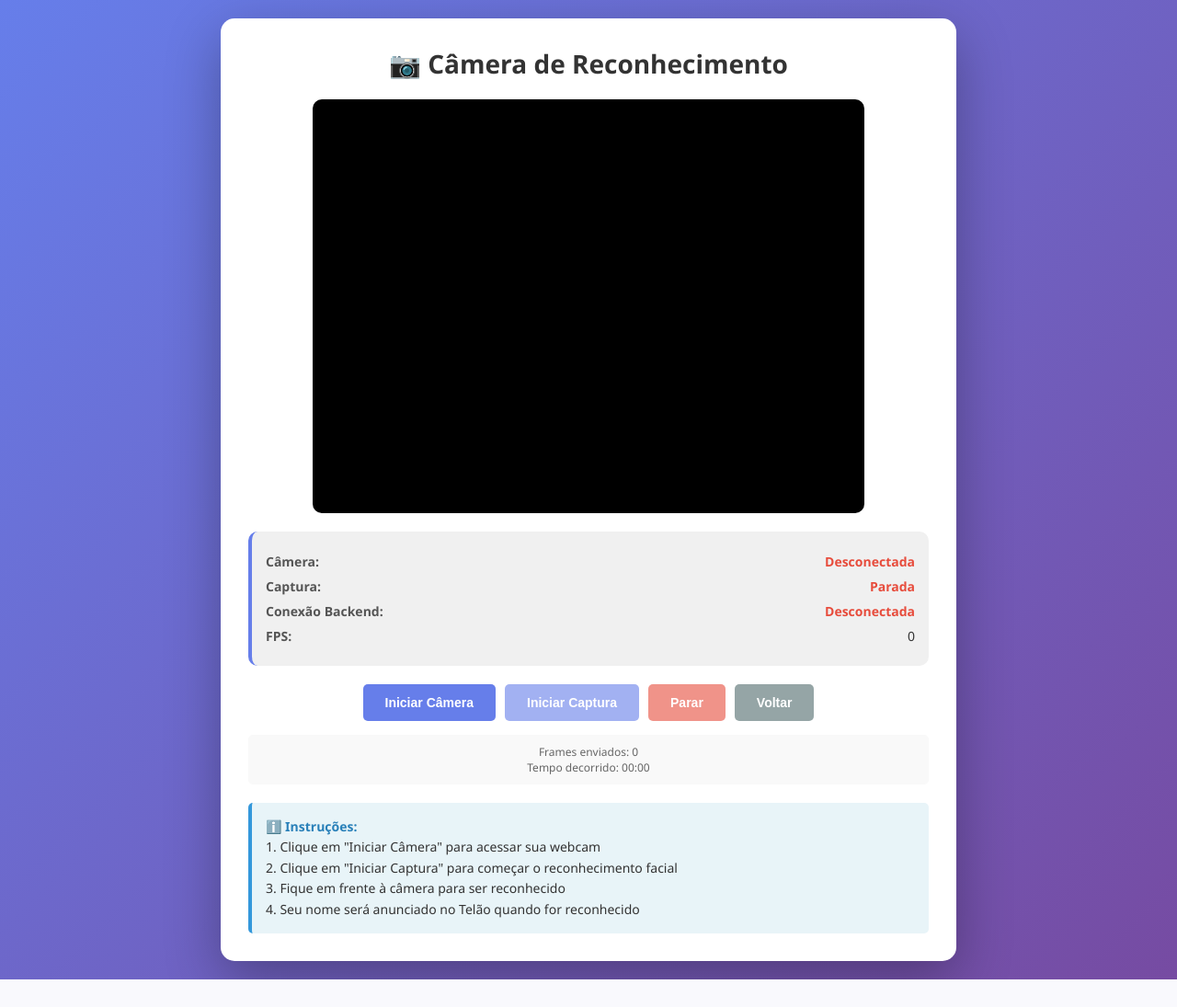
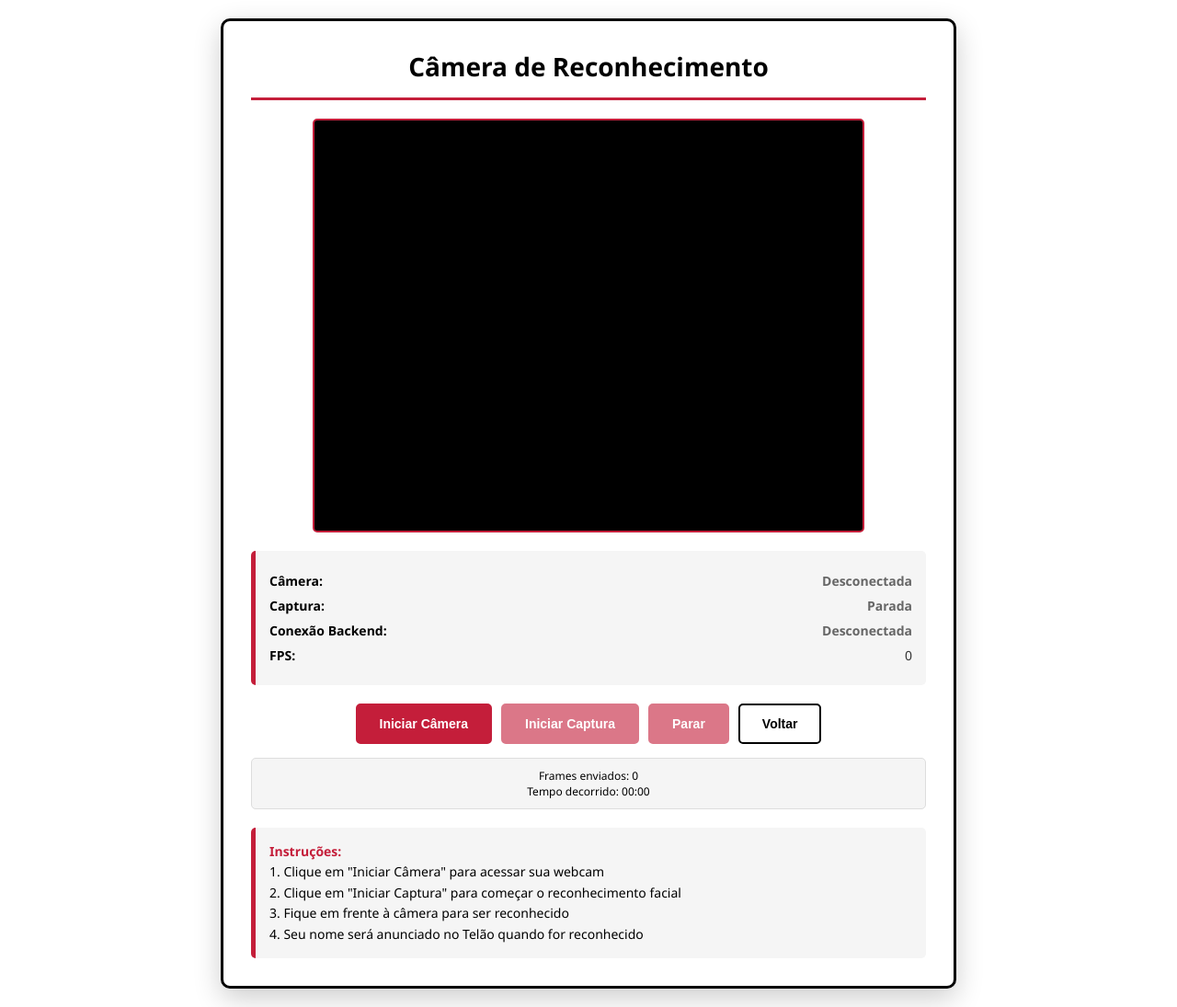
Before and after one commit to lucasmsdev/reconhecimento_facial_formatura_senai, a FastAPI app: page /camera in a window 1280 px wide. Shown: the whole page at 92% size. Before the commit the page ends 1065 px from the top, so only its background shows below. Run offline with FastAPI, Linux system fonts and the light colour scheme.

Commit message:
Remove emojis and update design to white/black/red color scheme
Design Changes:
- Remove all emojis from UI
- White background with black text
- Red (#c41e3a) as accent color for buttons and important elements
- Updated all pages (home, camera, telao)

Functional Updates:
- Support loading multiple student photos from subdirectories
- Load all photos from subdirectory named after student
- Average face features from multiple photos for better accuracy

https://claude.ai/code/session_01XhtxaJw6cQLLQ13VpzpSQ9

```diff
--- a/main.py
+++ b/main.py
@@ -85,7 +85,8 @@ def extract_face_features(image_array) -> Optional[np.ndarray]:
 
 
 def load_known_faces():
-    """Carrega as faces conhecidas da pasta de alunos cadastrados."""
+    """Carrega as faces conhecidas da pasta de alunos cadastrados.
+    Busca por subpastas nomeadas com o nome do aluno."""
     global student_face_images
 
     student_face_images = {}
@@ -94,41 +95,83 @@ def load_known_faces():
         print(f"Pasta {ALUNOS_DIR} não encontrada!")
         return
 
-    image_files = (
-        list(ALUNOS_DIR.glob("*.jpg"))
-        + list(ALUNOS_DIR.glob("*.png"))
-        + list(ALUNOS_DIR.glob("*.jpeg"))
-    )
+    # Buscar subpastas (cada pasta é um aluno)
+    student_folders = [d for d in ALUNOS_DIR.iterdir() if d.is_dir()]
 
-    if not image_files:
-        print(f"Nenhuma imagem encontrada em {ALUNOS_DIR}")
-        return
+    if not student_folders:
+        # Se não houver pastas, buscar imagens diretamente
+        image_files = (
+            list(ALUNOS_DIR.glob("*.jpg"))
+            + list(ALUNOS_DIR.glob("*.png"))
+            + list(ALUNOS_DIR.glob("*.jpeg"))
+        )
 
-    print(f"Carregando {len(image_files)} imagens...")
+        if not image_files:
+            print(f"Nenhuma imagem encontrada em {ALUNOS_DIR}")
+            return
 
-    for image_path in image_files:
-        try:
-            # Nome do aluno é o nome do arquivo sem extensão
-            aluno_name = image_path.stem
+        print(f"Carregando {len(image_files)} imagens...")
 
-            # Carregar imagem
-            image = cv2.imread(str(image_path))
-            if image is None:
-                print(f"✗ Erro ao ler: {image_path.name}")
+        for image_path in image_files:
+            try:
+                aluno_name = image_path.stem
+                image = cv2.imread(str(image_path))
+                if image is None:
+                    print(f"Erro ao ler: {image_path.name}")
+                    continue
+
+                features = extract_face_features(image)
+                if features is not None:
+                    student_face_images[aluno_name] = features
+                    print(f"Carregado: {aluno_name}")
+                else:
+                    print(f"Nenhum rosto detectado em: {image_path.name}")
+            except Exception as e:
+                print(f"Erro ao processar {image_path.name}: {e}")
+    else:
+        # Carregar imagens de subpastas
+        print(f"Carregando imagens de {len(student_folders)} aluno(s)...")
+
+        for student_folder in student_folders:
+            aluno_name = student_folder.name
+            print(f"\nAluno: {aluno_name}")
+
+            image_files = (
+                list(student_folder.glob("*.jpg"))
+                + list(student_folder.glob("*.png"))
+                + list(student_folder.glob("*.jpeg"))
+            )
+
+            if not image_files:
+                print(f"  Nenhuma imagem encontrada em {aluno_name}/")
                 continue
 
-            # Extrair features
-            features = extract_face_features(image)
+            features_list = []
 
-            if features is not None:
-                student_face_images[aluno_name] = features
-                print(f"✓ Carregado: {aluno_name}")
+            for image_path in image_files:
+                try:
+                    image = cv2.imread(str(image_path))
+                    if image is None:
+                        print(f"  Erro ao ler: {image_path.name}")
+                        continue
+
+                    features = extract_face_features(image)
+                    if features is not None:
+                        features_list.append(features)
+                        print(f"  Carregado: {image_path.name}")
+                    else:
+                        print(f"  Nenhum rosto detectado em: {image_path.name}")
+                except Exception as e:
+                    print(f"  Erro ao processar {image_path.name}: {e}")
+
+            if features_list:
+                # Usar a média de todas as features
+                student_face_images[aluno_name] = np.mean(features_list, axis=0)
+                print(f"  Total de {len(features_list)} foto(s) carregada(s)")
             else:
-                print(f"✗ Nenhum rosto detectado em: {image_path.name}")
-        except Exception as e:
-            print(f"✗ Erro ao processar {image_path.name}: {e}")
+                print(f"  Nenhuma foto valida para {aluno_name}")
 
-    print(f"Total de alunos carregados: {len(student_face_images)}")
+    print(f"\nTotal de alunos carregados: {len(student_face_images)}")
 
 
 def recognize_face(image_data: bytes) -> Optional[str]:
@@ -229,18 +272,21 @@ async def root():
                 align-items: center;
                 height: 100vh;
                 margin: 0;
-                background: linear-gradient(135deg, #667eea 0%, #764ba2 100%);
+                background: white;
             }
             .container {
                 text-align: center;
                 background: white;
                 padding: 40px;
+                border: 3px solid #000;
                 border-radius: 10px;
                 box-shadow: 0 10px 25px rgba(0,0,0,0.2);
             }
             h1 {
-                color: #333;
+                color: #000;
                 margin-bottom: 30px;
+                border-bottom: 3px solid #c41e3a;
+                padding-bottom: 15px;
             }
             .buttons {
                 display: flex;
@@ -254,18 +300,30 @@ async def root():
                 text-decoration: none;
                 border-radius: 5px;
                 transition: transform 0.2s, box-shadow 0.2s;
+                border: 2px solid #000;
+                font-weight: 600;
             }
             .btn-camera {
-                background: #667eea;
+                background: #c41e3a;
                 color: white;
+                border-color: #c41e3a;
+            }
+            .btn-camera:hover {
+                background: white;
+                color: #c41e3a;
             }
             .btn-telao {
-                background: #764ba2;
+                background: #c41e3a;
                 color: white;
+                border-color: #c41e3a;
+            }
+            .btn-telao:hover {
+                background: white;
+                color: #c41e3a;
             }
             a:hover {
                 transform: translateY(-2px);
-                box-shadow: 0 5px 15px rgba(0,0,0,0.3);
+                box-shadow: 0 5px 15px rgba(196, 30, 58, 0.3);
             }
         </style>
     </head>
@@ -273,8 +331,8 @@ async def root():
         <div class="container">
             <h1>Sistema de Reconhecimento Facial</h1>
             <div class="buttons">
-                <a href="/camera" class="btn-camera">📷 Câmera</a>
-                <a href="/telao" class="btn-telao">📺 Telão</a>
+                <a href="/camera" class="btn-camera">Câmera</a>
+                <a href="/telao" class="btn-telao">Telão</a>
             </div>
         </div>
     </body>
--- a/templates/camera.html
+++ b/templates/camera.html
@@ -13,7 +13,7 @@
 
         body {
             font-family: 'Segoe UI', Tahoma, Geneva, Verdana, sans-serif;
-            background: linear-gradient(135deg, #667eea 0%, #764ba2 100%);
+            background: white;
             min-height: 100vh;
             display: flex;
             justify-content: center;
@@ -23,8 +23,9 @@
 
         .container {
             background: white;
-            border-radius: 15px;
-            box-shadow: 0 20px 60px rgba(0, 0, 0, 0.3);
+            border: 3px solid #000;
+            border-radius: 10px;
+            box-shadow: 0 10px 30px rgba(0, 0, 0, 0.2);
             padding: 30px;
             max-width: 800px;
             width: 100%;
@@ -32,9 +33,11 @@
 
         h1 {
             text-align: center;
-            color: #333;
+            color: #000;
             margin-bottom: 20px;
             font-size: 28px;
+            border-bottom: 3px solid #c41e3a;
+            padding-bottom: 15px;
         }
 
         .video-container {
@@ -43,7 +46,8 @@
             max-width: 600px;
             margin: 0 auto 20px;
             background: #000;
-            border-radius: 10px;
+            border: 2px solid #c41e3a;
+            border-radius: 5px;
             overflow: hidden;
             aspect-ratio: 4/3;
         }
@@ -55,11 +59,11 @@
         }
 
         .status-bar {
-            background: #f0f0f0;
+            background: #f5f5f5;
             padding: 15px;
-            border-radius: 10px;
+            border-radius: 5px;
             margin-bottom: 20px;
-            border-left: 4px solid #667eea;
+            border-left: 5px solid #c41e3a;
         }
 
         .status-item {
@@ -67,11 +71,12 @@
             justify-content: space-between;
             margin: 8px 0;
             font-size: 14px;
+            color: #000;
         }
 
         .status-label {
             font-weight: 600;
-            color: #555;
+            color: #000;
         }
 
         .status-value {
@@ -79,12 +84,12 @@
         }
 
         .status-value.active {
-            color: #27ae60;
+            color: #c41e3a;
             font-weight: bold;
         }
 
         .status-value.inactive {
-            color: #e74c3c;
+            color: #666;
             font-weight: bold;
         }
 
@@ -98,7 +103,7 @@
         button {
             padding: 12px 24px;
             font-size: 14px;
-            border: none;
+            border: 2px solid #000;
             border-radius: 5px;
             cursor: pointer;
             transition: all 0.3s ease;
@@ -106,33 +111,39 @@
         }
 
         .btn-primary {
-            background: #667eea;
+            background: #c41e3a;
             color: white;
+            border-color: #c41e3a;
         }
 
         .btn-primary:hover:not(:disabled) {
-            background: #5568d3;
+            background: white;
+            color: #c41e3a;
             transform: translateY(-2px);
-            box-shadow: 0 5px 15px rgba(102, 126, 234, 0.4);
+            box-shadow: 0 5px 15px rgba(196, 30, 58, 0.4);
         }
 
         .btn-secondary {
-            background: #95a5a6;
-            color: white;
+            background: white;
+            color: #000;
+            border-color: #000;
         }
 
         .btn-secondary:hover:not(:disabled) {
-            background: #7f8c8d;
+            background: #000;
+            color: white;
             transform: translateY(-2px);
         }
 
         .btn-danger {
-            background: #e74c3c;
+            background: #c41e3a;
             color: white;
+            border-color: #c41e3a;
         }
 
         .btn-danger:hover:not(:disabled) {
-            background: #c0392b;
+            background: white;
+            color: #c41e3a;
             transform: translateY(-2px);
         }
 
@@ -142,18 +153,18 @@
         }
 
         .info-box {
-            background: #e8f4f8;
-            border-left: 4px solid #3498db;
+            background: #f5f5f5;
+            border-left: 5px solid #c41e3a;
             padding: 15px;
             border-radius: 5px;
             margin-top: 20px;
             font-size: 14px;
-            color: #333;
+            color: #000;
             line-height: 1.6;
         }
 
         .info-box strong {
-            color: #2980b9;
+            color: #c41e3a;
         }
 
         canvas {
@@ -163,10 +174,11 @@
         .stats {
             margin-top: 15px;
             padding: 10px;
-            background: #f9f9f9;
+            background: #f5f5f5;
+            border: 1px solid #ddd;
             border-radius: 5px;
             font-size: 12px;
-            color: #666;
+            color: #000;
             text-align: center;
         }
 
@@ -191,7 +203,7 @@
 </head>
 <body>
     <div class="container">
-        <h1>📷 Câmera de Reconhecimento</h1>
+        <h1>Câmera de Reconhecimento</h1>
 
         <div class="video-container">
             <video id="video" autoplay playsinline></video>
@@ -229,7 +241,7 @@
         </div>
 
         <div class="info-box">
-            <strong>ℹ️ Instruções:</strong><br>
+            <strong>Instruções:</strong><br>
             1. Clique em "Iniciar Câmera" para acessar sua webcam<br>
             2. Clique em "Iniciar Captura" para começar o reconhecimento facial<br>
             3. Fique em frente à câmera para ser reconhecido<br>
@@ -309,17 +321,10 @@
             frameCounter = 0;
 
             captureBtn.textContent = 'Parar Captura';
-            captureBtn.classList.remove('btn-primary');
-            captureBtn.classList.add('btn-danger');
             updateStatus('captureStatus', 'active', 'Ativa');
 
-            // Capturar a cada 500ms (2 frames/segundo)
             captureInterval = setInterval(captureFrame, 500);
-
-            // Atualizar FPS a cada segundo
             setInterval(updateFPS, 1000);
-
-            // Atualizar tempo decorrido
             setInterval(updateElapsedTime, 1000);
         }
 
@@ -328,8 +333,6 @@
             clearInterval(captureInterval);
 
             captureBtn.textContent = 'Iniciar Captura';
-            captureBtn.classList.add('btn-primary');
-            captureBtn.classList.remove('btn-danger');
             updateStatus('captureStatus', 'inactive', 'Parada');
         }
 
@@ -426,7 +429,6 @@
             window.location.href = '/';
         }
 
-        // Limpar ao sair da página
         window.addEventListener('beforeunload', () => {
             if (stream) {
                 stream.getTracks().forEach(track => track.stop());
```
Also changed, not shown: templates/telao.html (+46 -58 lines).
